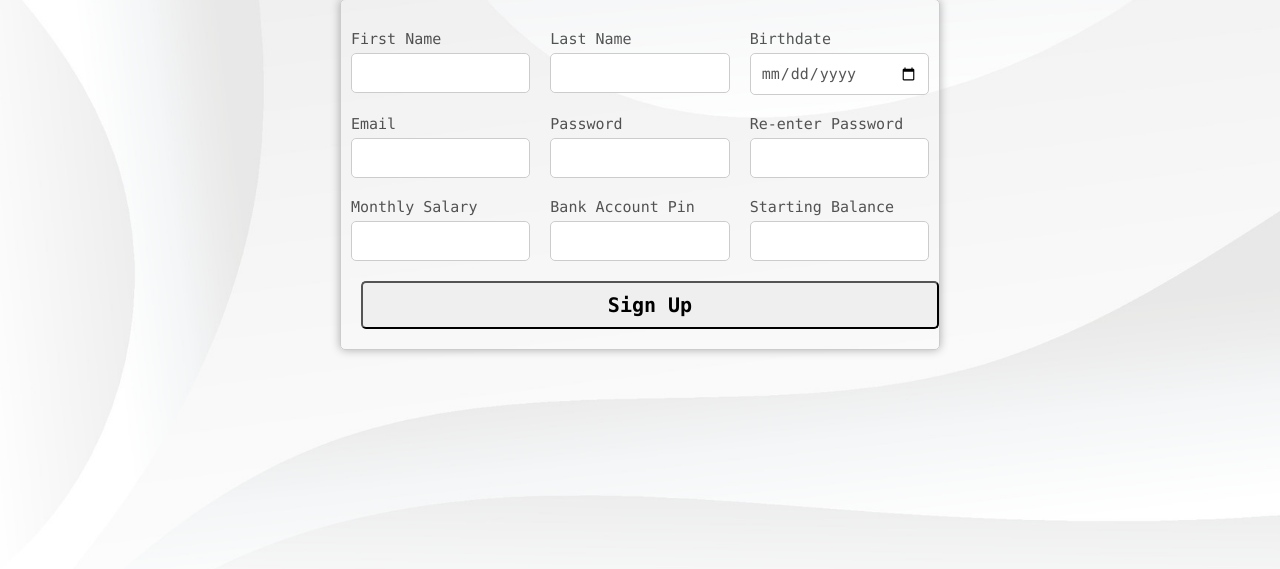
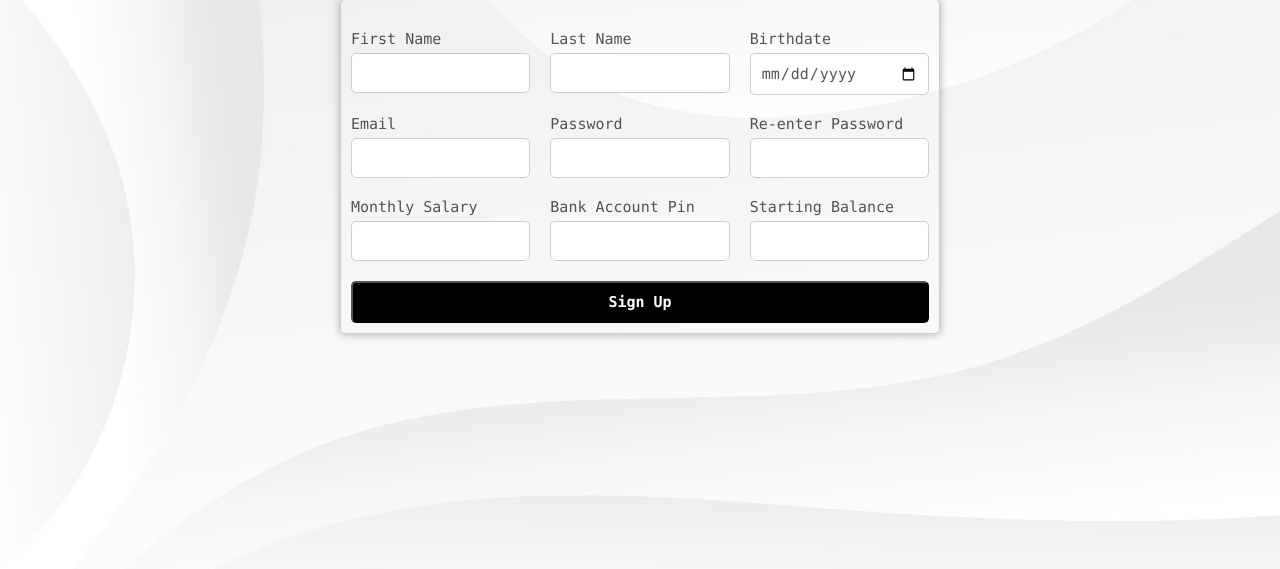
Before and after one commit to EJDonato/Bank-System-REMAKE, a Flask app: template templates/sign_up.html in a window 1280 px wide. Shown: the part 169-738 px from the top of the page. Run offline with Flask 3, Linux system fonts and the light colour scheme; the template is opened without the code that fills it, so the values that code supplies are empty.

Commit message:
Update sign_up.css

```diff
--- a/static/sign_up.css
+++ b/static/sign_up.css
@@ -112,13 +112,12 @@ h2 {
     align-items: center;
     flex-direction: column;
     padding: 10px;
-    font-size: 16px;
     width: 100%;
-    margin: 10px;
     border-radius: 5px;
     cursor: pointer;
-    color:#000000;
-    font-size: 20px;
+    color:#ffffff;
+    background-color: black;
+    font-size: 15px;
     font-weight: bold;
 
 }
```
